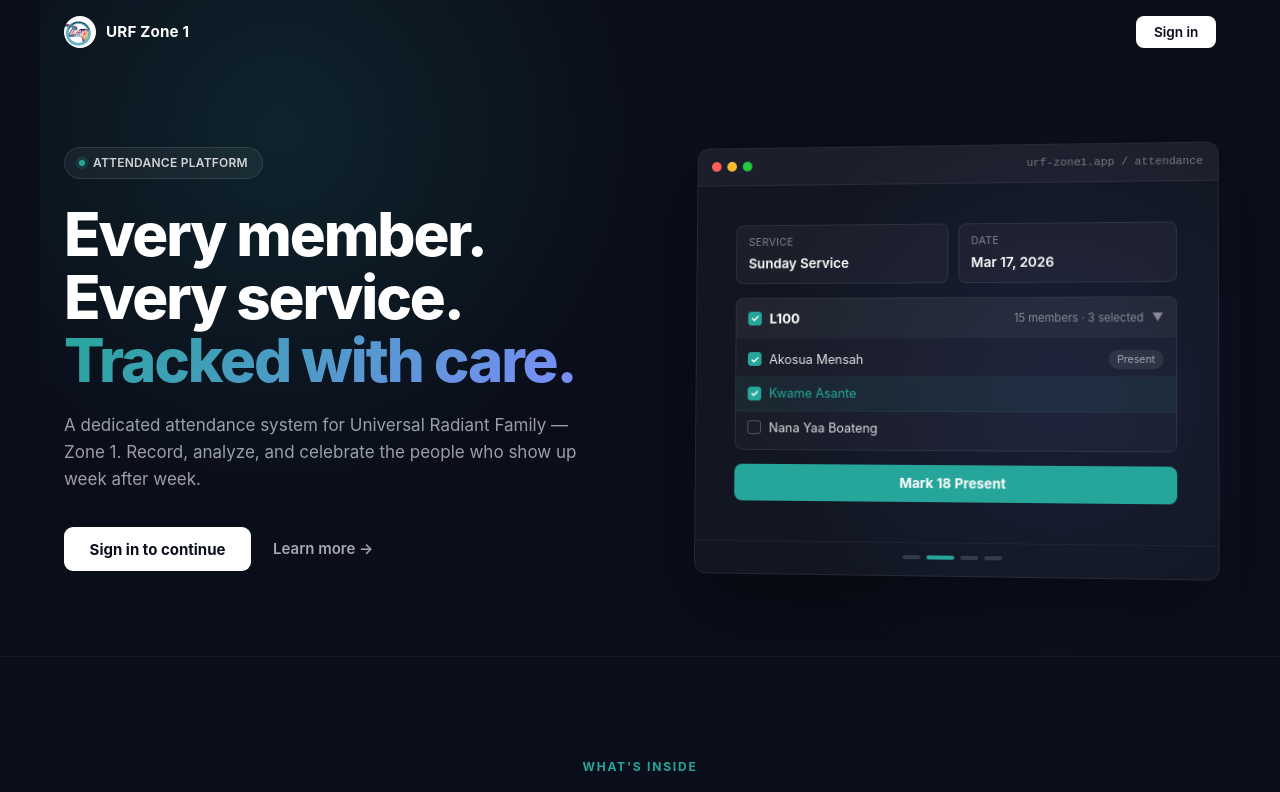
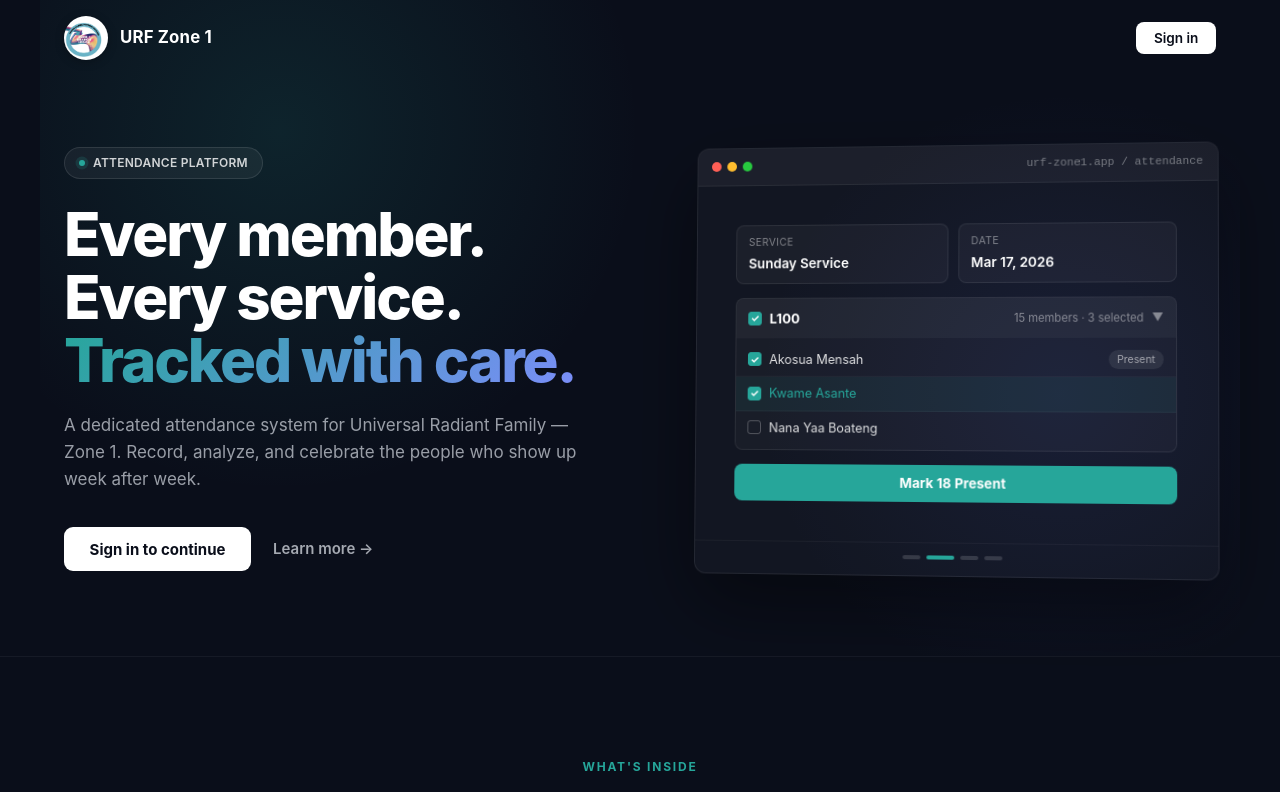
Before and after one commit to Brown-scripts/churchAttendanceApp, a React (Create React App) app: page /welcome in a window 1280 px wide. Shown: the top 792 px of the page. Built offline with nearby package versions, Linux system fonts and the light colour scheme; no server answers.

Commit message:
bump landing nav logo size, remove unused image.png
Co-Authored-By: Claude Sonnet 4.6 <noreply@anthropic.com>

```diff
--- a/src/styles.css
+++ b/src/styles.css
@@ -134,16 +134,17 @@
 .landing-nav-brand {
   display: flex;
   align-items: center;
-  gap: 0.625rem;
-  font-weight: 700;
-  font-size: 0.95rem;
+  gap: 0.75rem;
+  font-weight: 700;
+  font-size: 1.05rem;
   letter-spacing: 0.01em;
   color: #fff;
 }
 .landing-nav-logo {
-  width: 32px; height: 32px;
+  width: 44px; height: 44px;
   border-radius: 50%;
   object-fit: cover;
+  box-shadow: 0 2px 10px rgba(0,0,0,0.25);
 }
 .landing-nav-signin {
   padding: 0.5rem 1.1rem;
```
Also changed, not shown: public/image.png (deleted).
